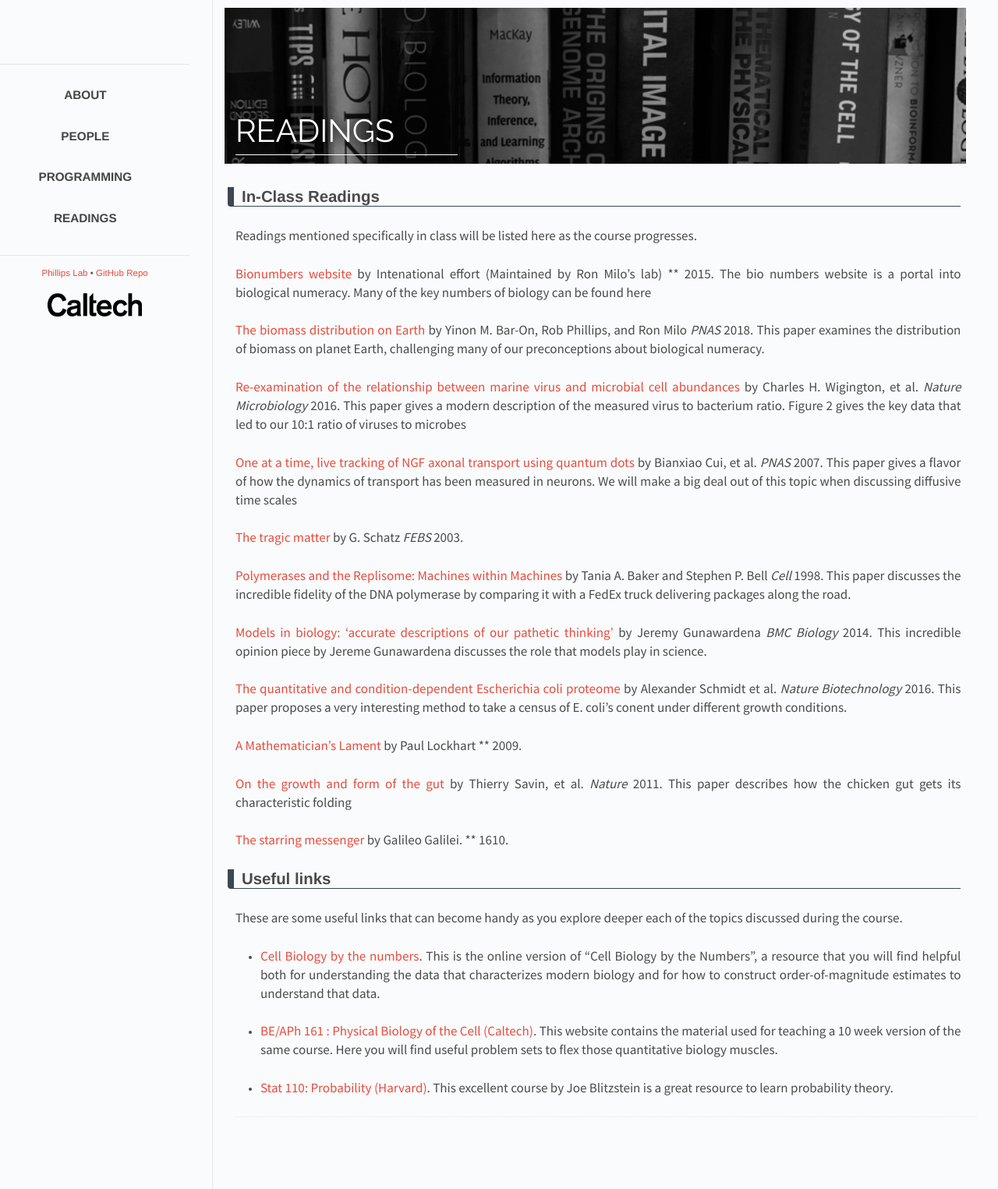
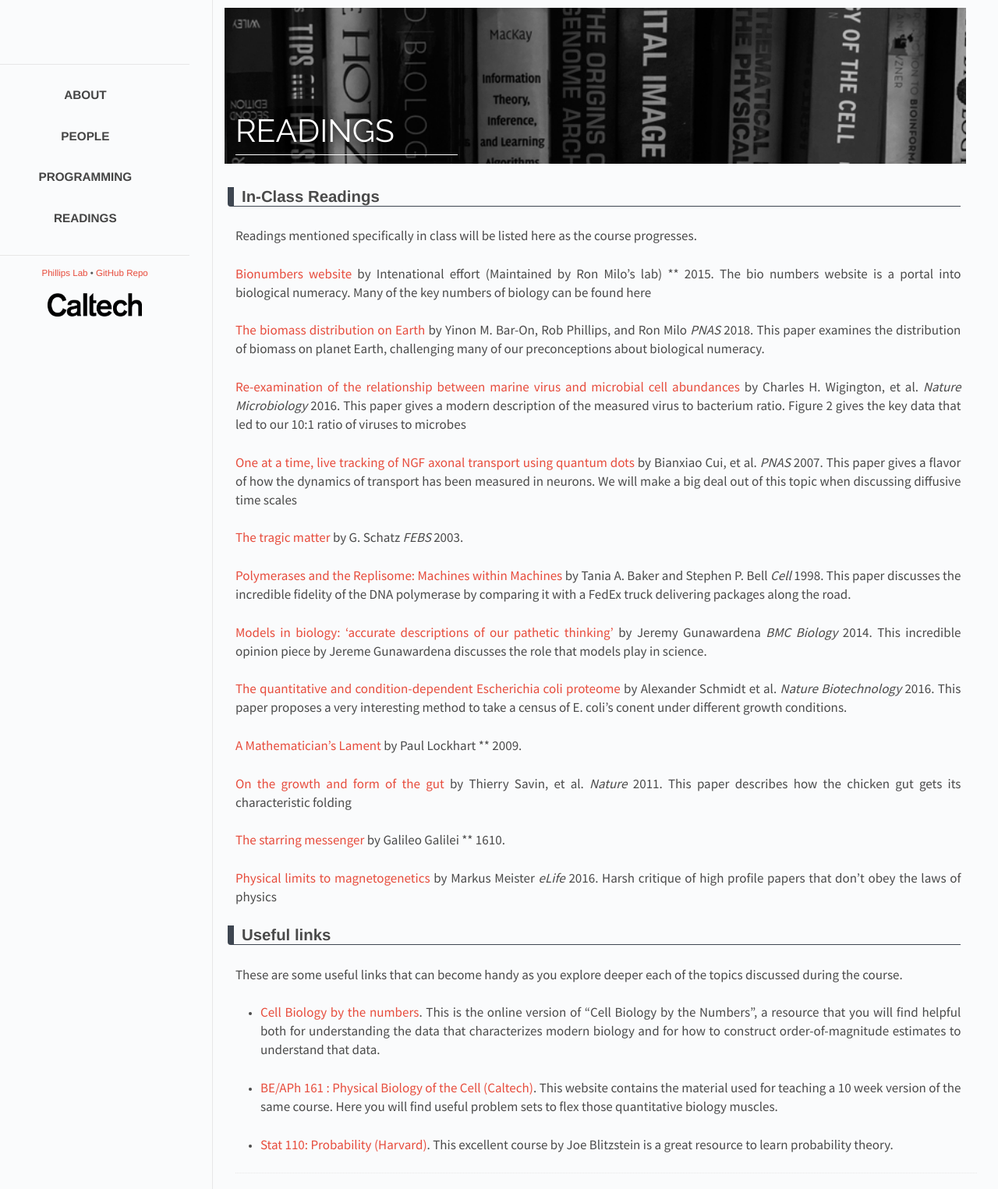
Before and after one commit to RPGroup-PBoC/ncbs_pboc, a Jekyll site: the page built from _posts/2017-01-24-readings.md, in a window 1280 px wide. Shown: the whole page at 78% size. Built offline with Jekyll 4.4.1, drawn with Linux system fonts in a browser that asks for light colours.

Commit message:
upload Markus Meister's paper

```diff
--- a/_data/papers.yaml
+++ b/_data/papers.yaml
@@ -66,9 +66,17 @@
   link: "http://www.rpdata.caltech.edu/courses/course_papers/Nature_Savin_2011.pdf"
 
 - title: "The starring messenger"
-  author: Galileo Galilei.
+  author: Galileo Galilei
   year: 1610
   link: "https://people.rit.edu/wlrgsh/Galileo.pdf"
+
+- title: "Physical limits to magnetogenetics"
+  author: Markus Meister
+  journal: eLife
+  description: Harsh critique of high profile papers that don't obey the laws of physics
+  year: 2016
+  link: "https://elifesciences.org/articles/17210"
+
 
 # - title: "Models in Biology: Accurate Descriptions of Our Pathetic Thinking"
 #   author: Jeremy Gunawardena
```
